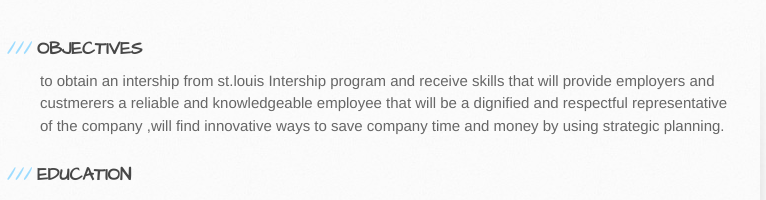
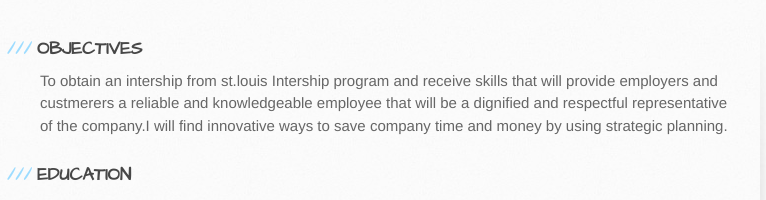
Before and after one commit to callofduty78/Quiz091316, a plain HTML site: page index.html in a window 1280 px wide. Shown: the part 244-444 px from the top of the page, 130-896 px from the left. Drawn offline with Linux system fonts and the light colour scheme.

Commit message:
Update index.html

```diff
--- a/index.html
+++ b/index.html
@@ -31,7 +31,7 @@
 
         <section id="main-content">
           <h3>OBJECTIVES</h3>
-<p> to obtain an intership from st.louis Intership program and receive skills that will provide employers and custmerers a reliable and knowledgeable employee that will be a dignified and respectful representative of the company ,will find innovative ways to save company time and money by using strategic planning.</p>
+<p> To obtain an intership from st.louis Intership program and receive skills that will provide employers and custmerers a reliable and knowledgeable employee that will be a dignified and respectful representative of the company.I will find innovative ways to save company time and money by using strategic planning.</p>
           <h3>EDUCATION</h3>
           <ul> <li>Lift for life Academy</li>
           <h3>EXPERINCE</h3>cut grass to make money when i have time
```
